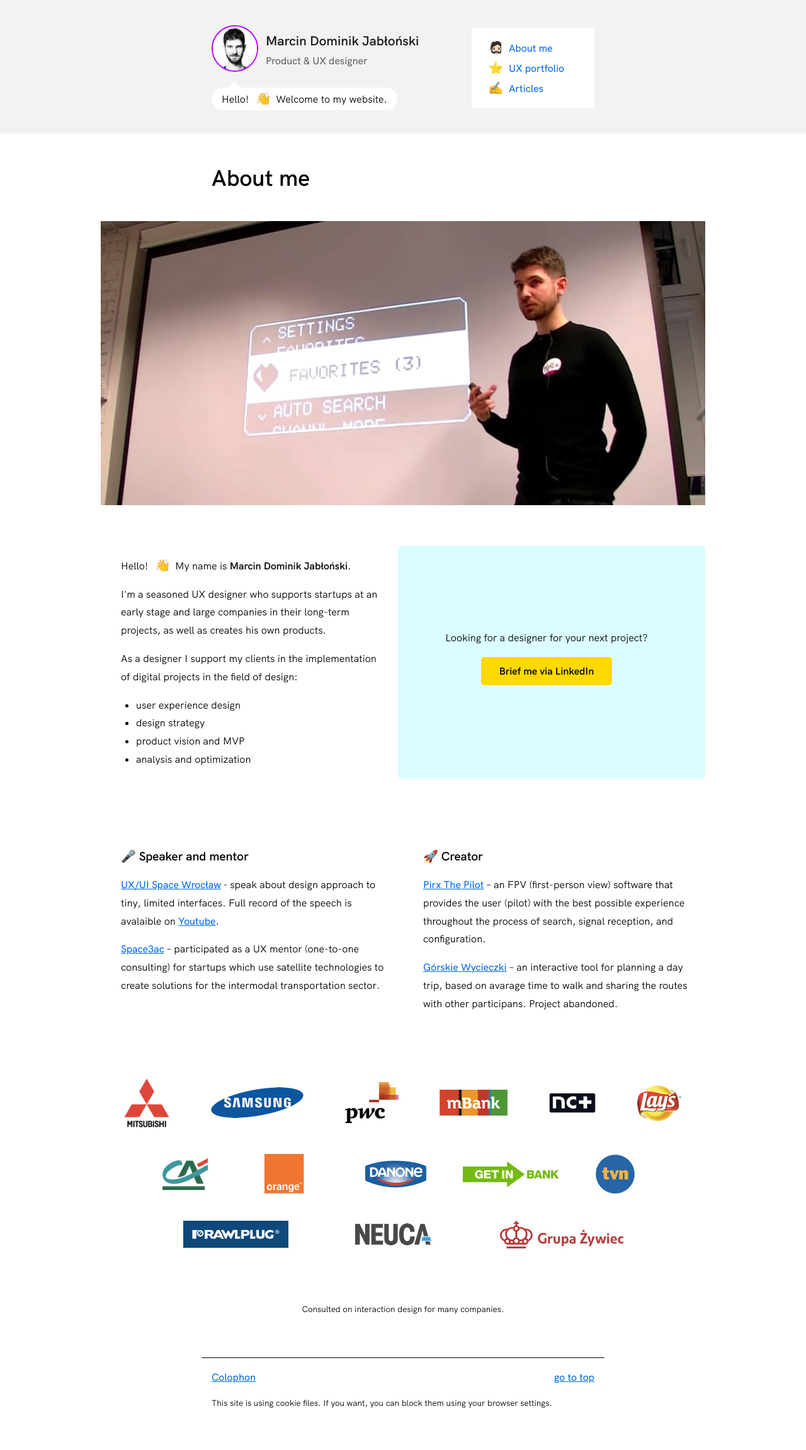
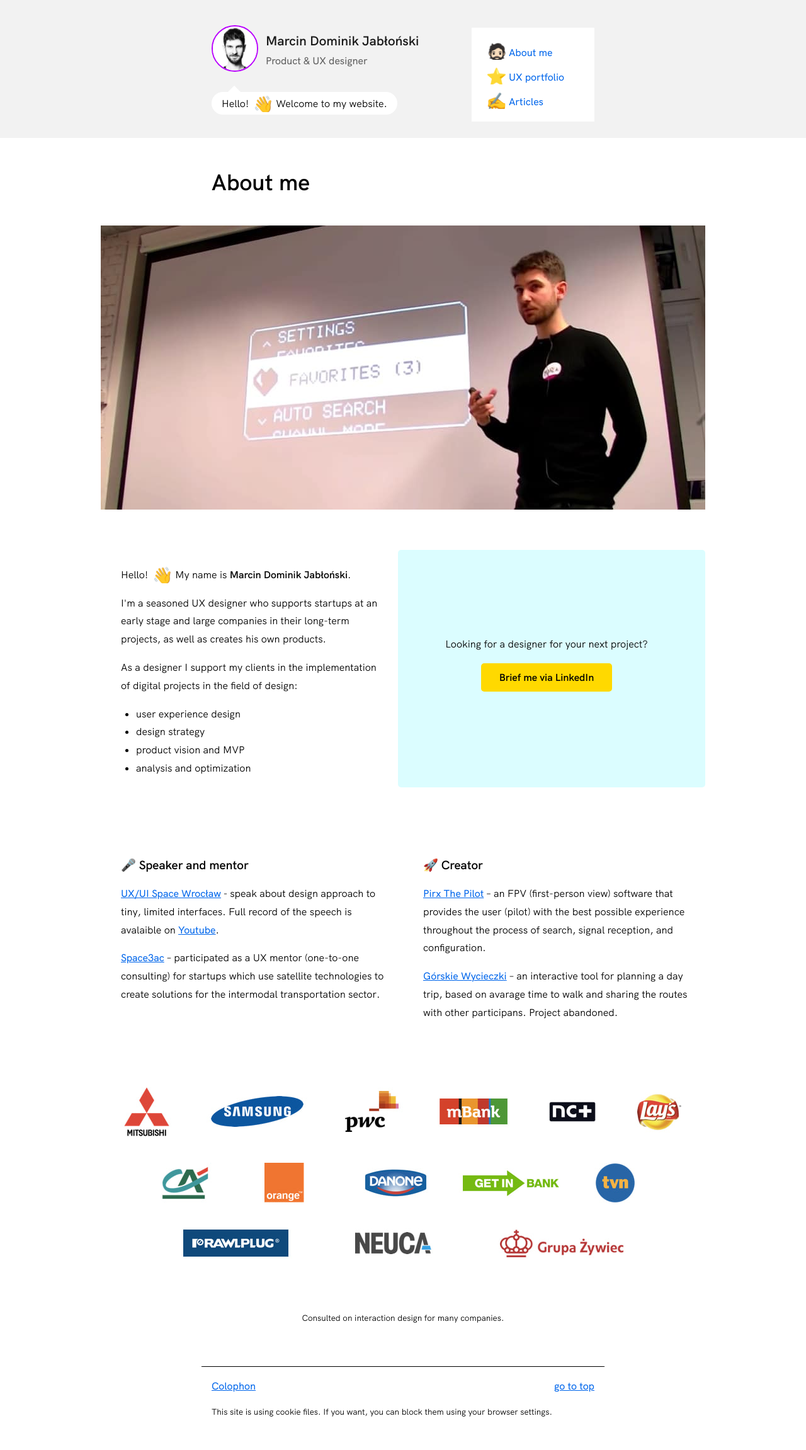
Before and after one commit to mdjablonski/mdjablonski.github.io, a Jekyll site: the page built from index.html, in a window 1280 px wide. Shown: the whole page at 63% size. Built offline with Jekyll 4.4.1, drawn with Linux system fonts in a browser that asks for light colours.

Commit message:
Fix SVG + images

```diff
--- a/css/main.sass
+++ b/css/main.sass
@@ -205,25 +205,22 @@
     text-decoration: none
     color: $link-blue
     font-weight: 500
+  &__about span
+    background: url(/assets/emoji-about.svg)
+  &__portfolio span
+    background: url(/assets/emoji-portfolio.svg)
+  &__articles span
+    background: url(/assets/emoji-articles.svg)
   &__about span, &__portfolio span, &__articles span
     display: inline-block
     position: relative
     padding-right: 1em
     width: 27px
-    height: 22px
-    top: 0.2rem
-  &__about span
-    background: url(/assets/emoji-about.svg)
+    height: 29px
+    top: 0.4rem
     background-position: 50% 0
-    background-repeat: no-repeat
-  &__portfolio span
-    background: url(/assets/emoji-portfolio.svg)
-    background-position: 50% 0
-    background-repeat: no-repeat
-  &__articles span
-    background: url(/assets/emoji-articles.svg)
-    background-position: 50% 0
-    background-repeat: no-repeat
+    background-size: 100%
+    background-repeat: round
 
 
 .mdj-title
@@ -238,7 +235,7 @@
     position: relative
     width: 0
     height: 0
-    top: -2px
+    top: 5px
     left: 26px
     border-left: 10px solid transparent
     border-right: 10px solid transparent
@@ -407,11 +404,12 @@
   position: relative
   padding: 0 0.5em !important
   width: 27px
-  height: 22px
-  top: 0.2rem
+  height: 29px
+  top: 0.5rem
   background: url(/assets/emoji-hello.svg)
-  background-position: 50% 30%
-  background-repeat: no-repeat
+  background-position: 50% 0
+  background-size: 100%
+  background-repeat: round
 
 
 // Rainbow
```
Also changed, not shown: assets/mdjablonski-original.png (deleted), assets/mdjablonski.jpg (deleted), mdjablonski-white.jpg (added), 1 other file.
